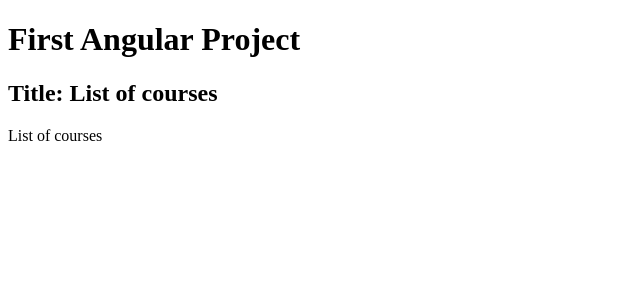
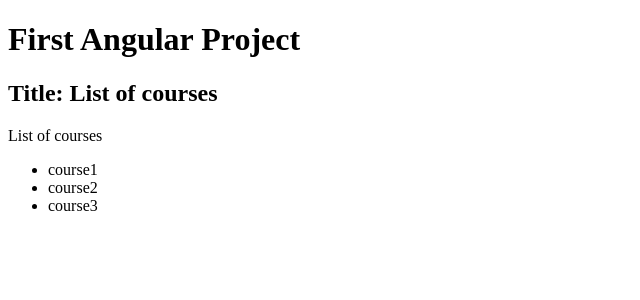
Before and after one commit to tabarino/FirstAngularProject, an Angular app: page / in a window 1280 px wide. Shown: the top 300 px of the page, without its empty margins (0-640 px from the left). Built offline with nearby package versions, Linux system fonts and the light colour scheme.

Commit message:
35. Directives

```diff
--- a/src/app/courses.component.ts
+++ b/src/app/courses.component.ts
@@ -9,10 +9,19 @@ import { Component } from '@angular/core';
 
 @Component({
     selector: 'courses', // <courses>
-    template: '<h2>{{ "Title: " + title }}</h2><p>{{ getTitle() }}</p>'
+    template: `
+        <h2>{{ "Title: " + title }}</h2>
+        <p>{{ getTitle() }}</p>
+        <ul>
+            <li *ngFor="let course of courses">
+                {{ course }}
+            </li>
+        </ul>
+    `
 })
 export class CoursesComponent {
     title = "List of courses";
+    courses = ["course1", "course2", "course3"];
 
     getTitle() {
         return this.title;
```
